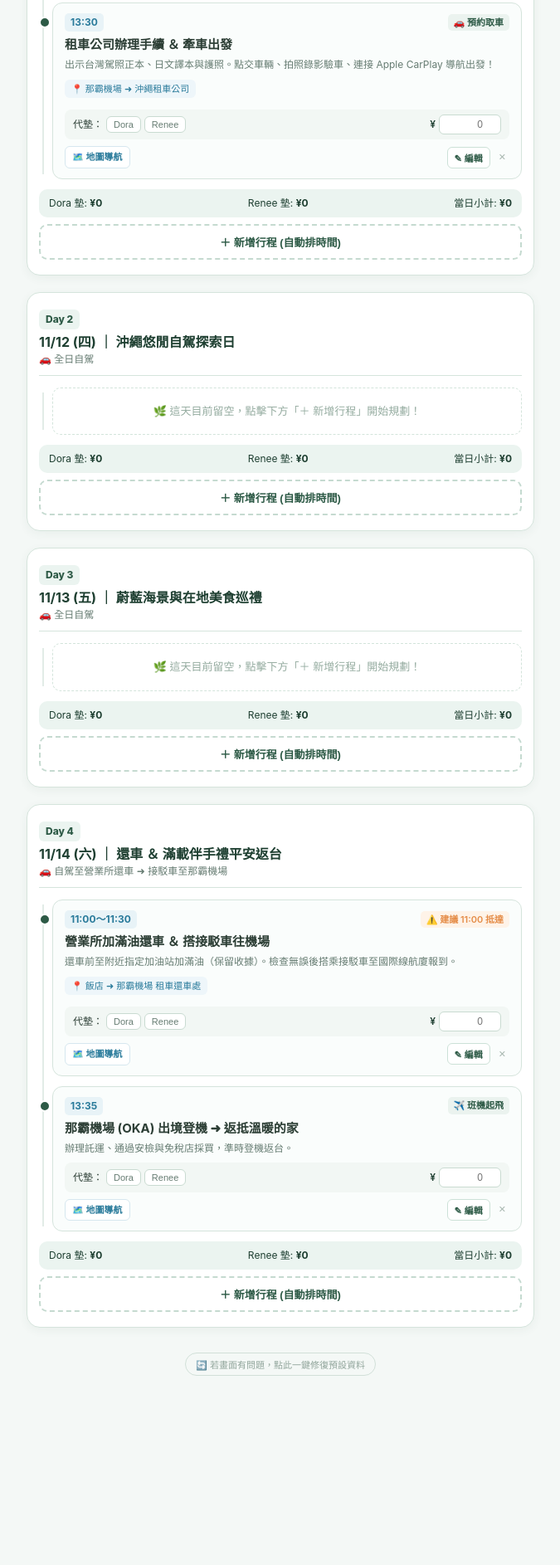
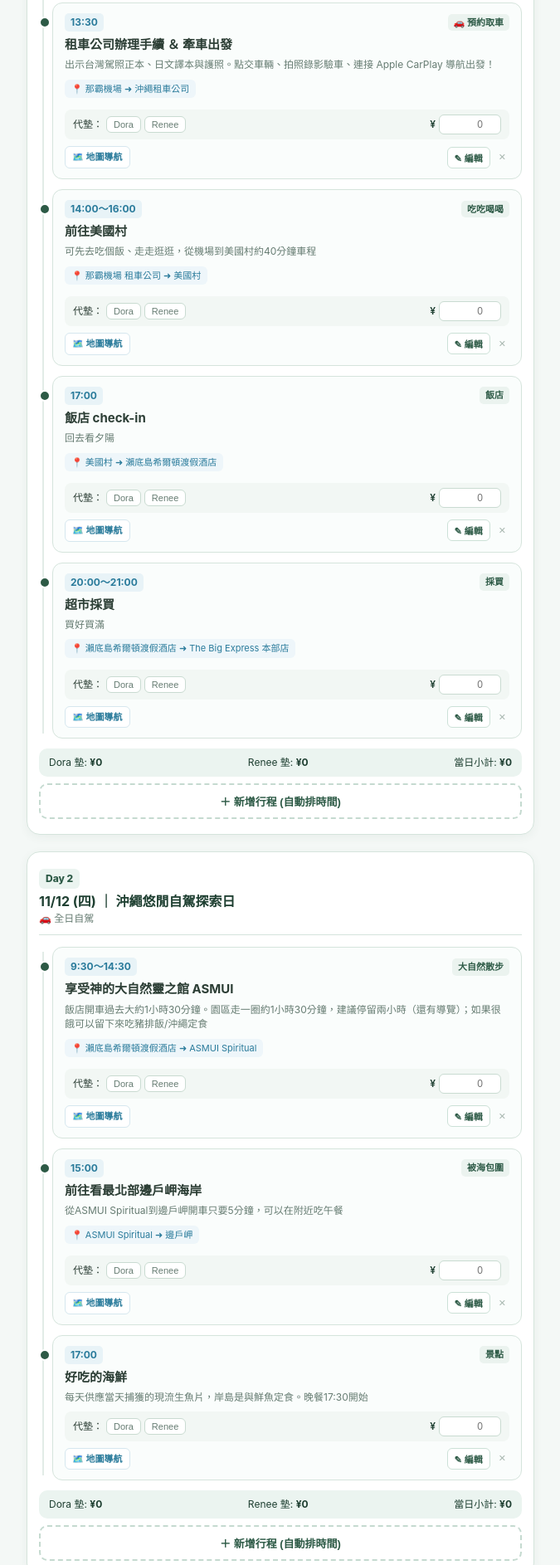
Before and after one commit to dora321wu/okinawa, a plain HTML site: page index.html in a window 1280 px wide. Shown: the part 591-2477 px from the top of the page at 83% size, without its empty margins (302-977 px from the left). Before the commit the page ends 2355 px from the top, so only its background shows below. Drawn offline with Linux system fonts and the light colour scheme.

Commit message:
Update index.html

```diff
--- a/index.html
+++ b/index.html
@@ -633,9 +633,10 @@
         <h4 style="font-size: 13px; color: var(--forest-dark); margin-bottom: 8px;">＋ 新增自訂行前備忘</h4>
         <div style="display: flex; flex-direction: column; gap: 6px;">
           <select id="new-check-cat" onchange="toggleCustomCatInput(this.value)" style="padding: 8px 10px; border: 1px solid #CCDCD3; border-radius: 8px; font-size: 13px;">
-            <option value="自駕開車必備">🚗 自駕開車必備</option>
-            <option value="通關與支付">📱 通關與支付</option>
-            <option value="生活與隨身行李">🧳 生活與隨身行李</option>
+            <option value="🚗 自駕開車必備">🚗 自駕開車必備</option>
+            <option value="📱 通關與支付">📱 通關與支付</option>
+            <option value="👗 衣著">👗 衣著</option>
+            <option value="🧴 日用品">🧴 日用品</option>
             <option value="__NEW__">＋ 自訂全新主題...</option>
           </select>
           <input type="text" id="new-check-custom-cat" placeholder="請輸入新主題名稱 (例: 攝影器材)" style="display: none; padding: 8px 10px; border: 1px solid #CCDCD3; border-radius: 8px; font-size: 13px;">
@@ -701,6 +702,7 @@
   </div>
 
   <script>
+    // 完整注入您影片中編輯好的所有行程與備忘！
     const defaultData = {
       days: [
         {
@@ -710,8 +712,8 @@
           traffic: "機場接駁車 ➜ 租車公司取車",
           events: [
             {
-              time: "12:00",
-              tag: "✈️ 班機抵達",
+              time: "12:30",
+              tag: "✈️ 機場抵達",
               title: "抵達那霸機場 (OKA) ＆ 入境審查",
               desc: "領取行李、出示 VJW QR Code 通關。往國內線方向走至租車接駁車候車處。",
               cost: "",
@@ -728,6 +730,36 @@
               payer: "",
               origin: "那霸機場",
               destination: "沖繩租車公司"
+            },
+            {
+              time: "14:00～16:00",
+              tag: "吃吃喝喝",
+              title: "前往美國村",
+              desc: "可先去吃個飯、走走逛逛，從機場到美國村約40分鐘車程",
+              cost: "",
+              payer: "",
+              origin: "那霸機場 租車公司",
+              destination: "美國村"
+            },
+            {
+              time: "17:00",
+              tag: "飯店",
+              title: "飯店 check-in",
+              desc: "回去看夕陽",
+              cost: "",
+              payer: "",
+              origin: "美國村",
+              destination: "瀨底島希爾頓渡假酒店"
+            },
+            {
+              time: "20:00～21:00",
+              tag: "採買",
+              title: "超市採買",
+              desc: "買好買滿",
+              cost: "",
+              payer: "",
+              origin: "瀨底島希爾頓渡假酒店",
+              destination: "The Big Express 本部店"
             }
           ]
         },
@@ -736,14 +768,56 @@
           date: "11/12 (四)",
           desc: "沖繩悠閒自駕探索日",
           traffic: "全日自駕",
-          events: []
+          events: [
+            {
+              time: "9:30～14:30",
+              tag: "大自然散步",
+              title: "享受神的大自然靈之館 ASMUI",
+              desc: "飯店開車過去大約1小時30分鐘。園區走一圈約1小時30分鐘，建議停留兩小時（還有導覽）；如果很餓可以留下來吃豬排飯/沖繩定食",
+              cost: "",
+              payer: "",
+              origin: "瀨底島希爾頓渡假酒店",
+              destination: "ASMUI Spiritual"
+            },
+            {
+              time: "15:00",
+              tag: "被海包圍",
+              title: "前往看最北部邊戶岬海岸",
+              desc: "從ASMUI Spiritual到邊戶岬開車只要5分鐘，可以在附近吃午餐",
+              cost: "",
+              payer: "",
+              origin: "ASMUI Spiritual",
+              destination: "邊戶岬"
+            },
+            {
+              time: "17:00",
+              tag: "景點",
+              title: "好吃的海鮮",
+              desc: "每天供應當天捕獲的現流生魚片，岸島是與鮮魚定食。晚餐17:30開始",
+              cost: "",
+              payer: "",
+              origin: "",
+              destination: ""
+            }
+          ]
         },
         {
           d: "Day 3",
           date: "11/13 (五)",
           desc: "蔚藍海景與在地美食巡禮",
           traffic: "全日自駕",
-          events: []
+          events: [
+            {
+              time: "14:00",
+              tag: "",
+              title: "在飯店耍廢",
+              desc: "游泳、泡溫泉、喝酒、看書、耍廢",
+              cost: "",
+              payer: "",
+              origin: "",
+              destination: ""
+            }
+          ]
         },
         {
           d: "Day 4",
@@ -752,24 +826,34 @@
           traffic: "自駕至營業所還車 ➜ 接駁車至那霸機場",
           events: [
             {
+              time: "9:00",
+              tag: "",
+              title: "離開飯店前往還車",
+              desc: "最晚9:00一定要 check out",
+              cost: "",
+              payer: "",
+              origin: "瀨底島希爾頓渡假酒店",
+              destination: "那霸機場 租車公司"
+            },
+            {
               time: "11:00～11:30",
               tag: "⚠️ 建議 11:00 抵達",
               title: "營業所加滿油還車 ＆ 搭接駁車往機場",
               desc: "還車前至附近指定加油站加滿油（保留收據）。檢查無誤後搭乘接駁車至國際線航廈報到。",
               cost: "",
               payer: "",
-              origin: "飯店",
+              origin: "加油站",
               destination: "那霸機場 租車還車處"
             },
             {
               time: "13:35",
-              tag: "✈️ 班機起飛",
+              tag: "✈️ 羽田起飛",
               title: "那霸機場 (OKA) 出境登機 ➜ 返抵溫暖的家",
               desc: "辦理託運、通過安檢與免稅店採買，準時登機返台。",
               cost: "",
               payer: "",
               origin: "",
-              destination: "那霸機場國際線航廈"
+              destination: ""
             }
           ]
         }
@@ -807,14 +891,37 @@
             { title: "日本 eSIM / 漫遊網卡開通", desc: "飛機降落後開啟行動數據保持聯絡與導航。", done: false },
             { title: "車用手機架 ＋ 充電線（CarPlay 導航）", desc: "連接車載螢幕使用 Google Maps 導航必備。", done: false }
           ]
+        },
+        {
+          cat: "👗 衣著",
+          items: [
+            { title: "泳衣/泳褲/泳鏡", desc: "可以游泳泡溫泉", done: false },
+            { title: "太陽眼鏡", desc: "", done: false },
+            { title: "雨衣", desc: "", done: false },
+            { title: "雨傘", desc: "", done: false },
+            { title: "帽子", desc: "", done: false },
+            { title: "防風衣", desc: "肯定風很大", done: false },
+            { title: "厚外套", desc: "", done: false }
+          ]
+        },
+        {
+          cat: "🧴 日用品",
+          items: [
+            { title: "化妝品", desc: "", done: false },
+            { title: "自拍架", desc: "但有些地方不適用", done: false },
+            { title: "防曬乳", desc: "", done: false },
+            { title: "飾品", desc: "我就喜歡漂亮", done: false },
+            { title: "感冒藥、腸胃藥、頭痛藥、維他命C", desc: "人老了要懂得照顧好自己", done: false }
+          ]
         }
       ]
     };
 
-    // 核心安全讀取機制：保證絕不報錯白屏
+    // 升級版本快取金鑰，確保朋友打開時優先採用最完整的預設資料
+    const CACHE_KEY = "okinawa_trip_master_v5";
     let tripData;
     try {
-      const stored = localStorage.getItem("okinawa_safe_v4");
+      const stored = localStorage.getItem(CACHE_KEY);
       if (stored) {
         tripData = JSON.parse(stored);
       } else {
@@ -832,14 +939,14 @@
 
     function saveData() {
       try {
-        localStorage.setItem("okinawa_safe_v4", JSON.stringify(tripData));
+        localStorage.setItem(CACHE_KEY, JSON.stringify(tripData));
       } catch (e) {}
       renderAll();
     }
 
     function resetToDefault() {
-      if (confirm("確定要將所有行程與清單恢復成初始預設狀態嗎？")) {
-        localStorage.removeItem("okinawa_safe_v4");
+      if (confirm("確定要將所有內容恢復成初始排好的完整行程嗎？")) {
+        localStorage.removeItem(CACHE_KEY);
         tripData = JSON.parse(JSON.stringify(defaultData));
         saveData();
       }
@@ -1276,7 +1383,6 @@
       document.getElementById("checklist-section").style.display = (tab === 'checklist') ? 'block' : 'none';
     }
 
-    // 啟動渲染
     renderAll();
   </script>
 </body>
```
